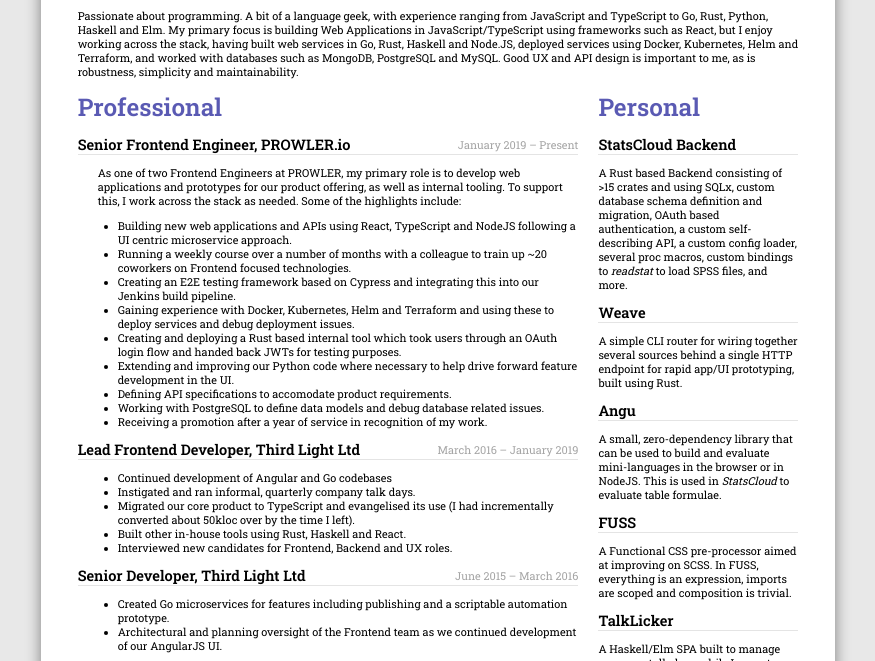
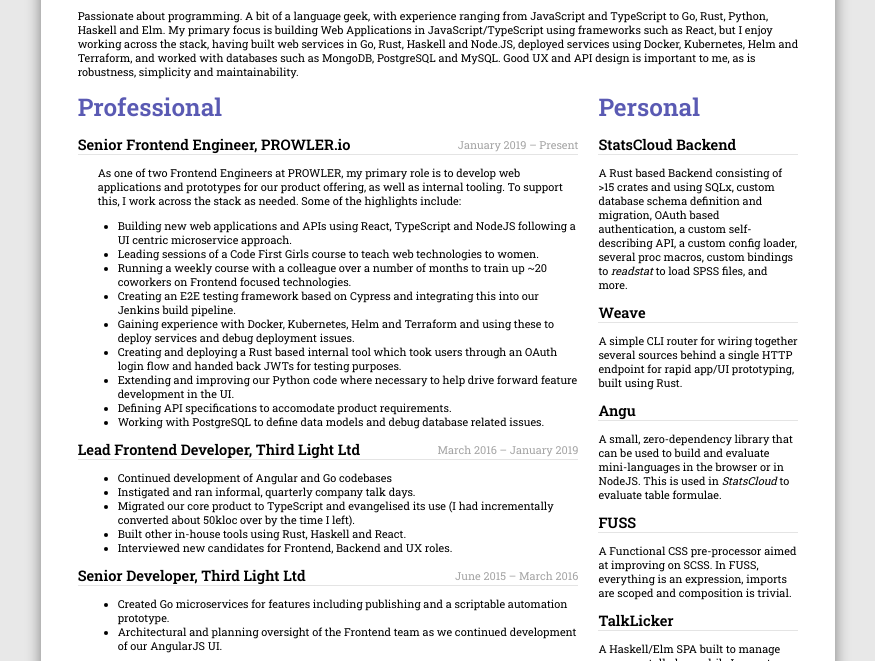
Before and after one commit to jsdw/jsdw.github.io, a plain HTML site: page templates/cv.html in a window 1280 px wide. Shown: the part 116-777 px from the top of the page, without its empty margins (202-1077 px from the left). Drawn offline with nearby package versions, Linux system fonts and the light colour scheme; files that its build step writes are made by us from their sources.

Commit message:
CV tweaks (Add CFG)

```diff
--- a/templates/cv.html
+++ b/templates/cv.html
@@ -53,14 +53,14 @@
                         </p>
                         <ul>
                             <li>Building new web applications and APIs using React, TypeScript and NodeJS following a UI centric microservice approach.</li>
-                            <li>Running a weekly course over a number of months with a colleague to train up ~20 coworkers on Frontend focused technologies.</li>
+                            <li>Leading sessions of a Code First Girls course to teach web technologies to women.</li>
+                            <li>Running a weekly course with a colleague over a number of months to train up ~20 coworkers on Frontend focused technologies.</li>
                             <li>Creating an E2E testing framework based on Cypress and integrating this into our Jenkins build pipeline.</li>
                             <li>Gaining experience with Docker, Kubernetes, Helm and Terraform and using these to deploy services and debug deployment issues.</li>
                             <li>Creating and deploying a Rust based internal tool which took users through an OAuth login flow and handed back JWTs for testing purposes.</li>
                             <li>Extending and improving our Python code where necessary to help drive forward feature development in the UI.</li>
                             <li>Defining API specifications to accomodate product requirements.</li>
                             <li>Working with PostgreSQL to define data models and debug database related issues.</li>
-                            <li>Receiving a promotion after a year of service in recognition of my work.</li>
                         </ul>
                     </project-section>
 
```
